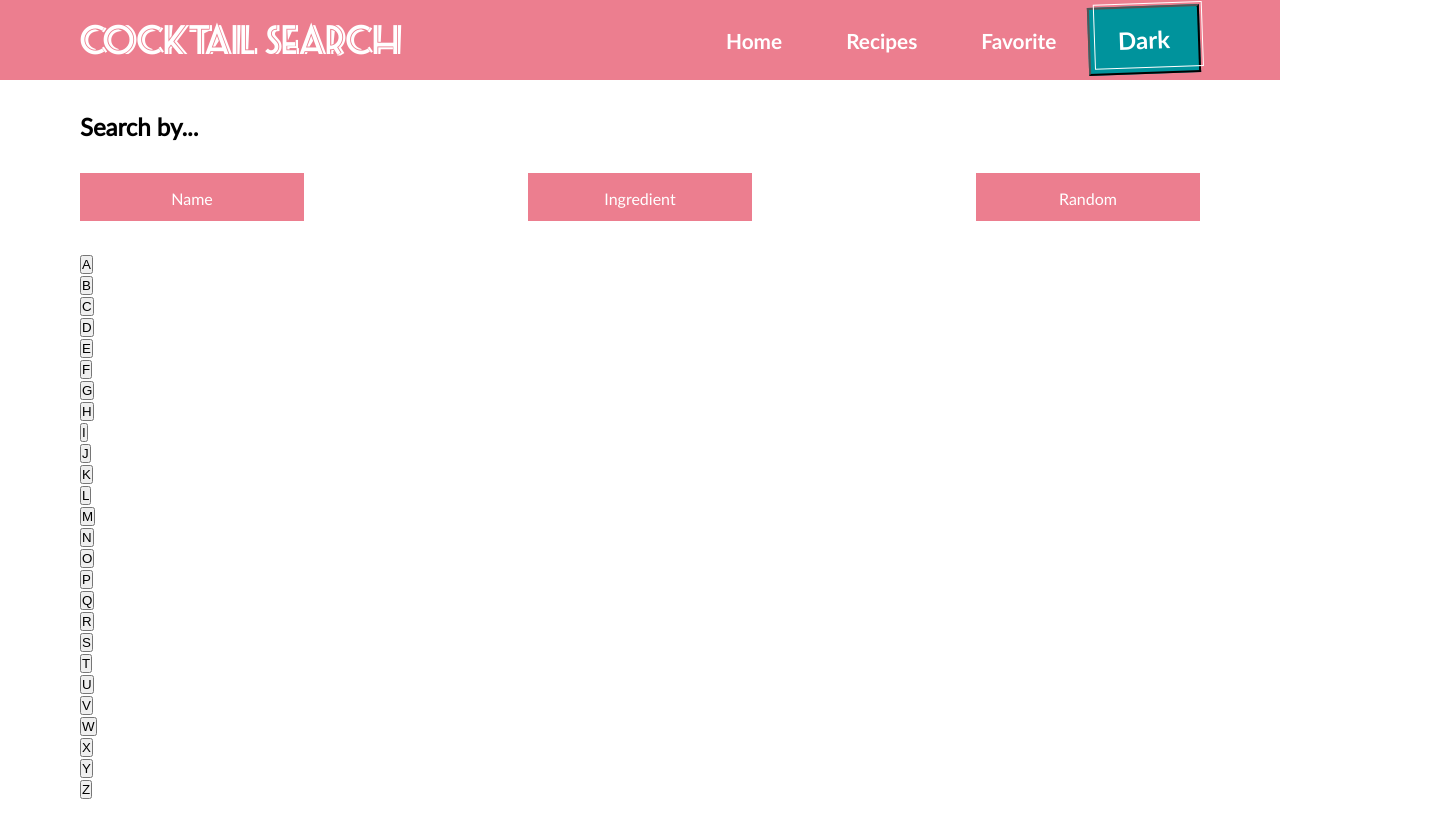
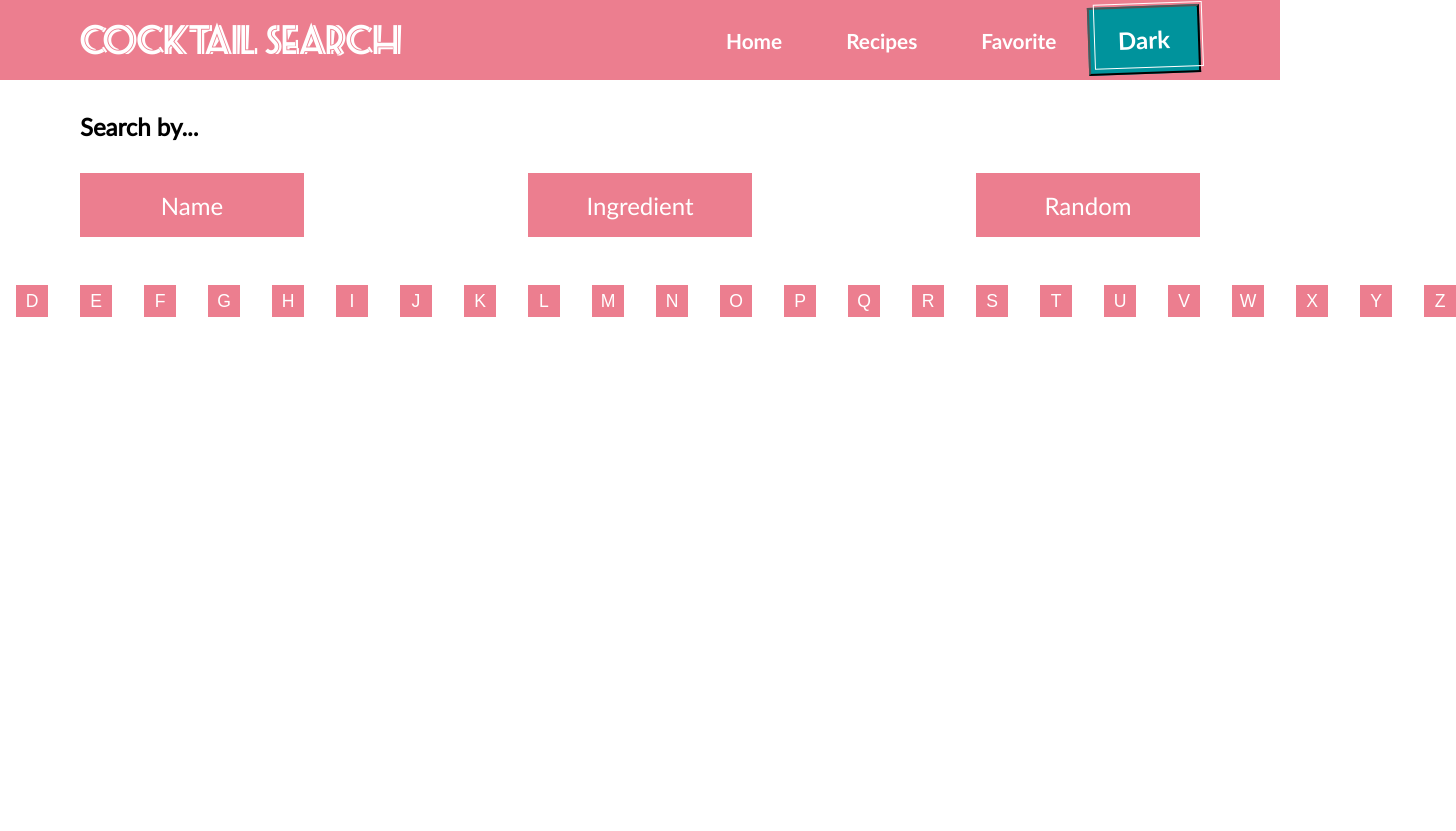
Before and after one commit to MayuHayakawa/cocktail-search, a React (Vite) app: page /recipes in a window 1280 px wide. Both pictures are taken after a click on the label "Name". Shown: the whole page, 1456 px wide, since content can reach past the window. After the commit the page ends 800 px from the top, so only its background shows below. Built offline with nearby package versions, Linux system fonts and the light colour scheme.

Commit message:
added css to searchByIngredient Component

```diff
--- a/src/Pages/Recipes/Search.jsx
+++ b/src/Pages/Recipes/Search.jsx
@@ -16,15 +16,19 @@ const SearchContainer = styled.div`
       display: flex;
       text-align: center;
       width: 20%;
-      height: 3rem;
+      height: 4rem;
       &-label {
         display: block;
         width: 100%;
         height: 100%;
+        font-size: 1.5rem;
         background-color: ${props => props.color === "light" ? "var(--light-bg-primary)" : "var(--dark-bg-primary)"};
         color: ${props => props.color === "light" ? "var(--light-font-primary)" : "var(--dark-font-primary)" };
-        padding-top: 1rem;
+        padding-top: 1.1rem;
         cursor: pointer;
+        &:hover {
+          background-color: ${props => props.color === "light" ? "var(--light-bg-secondary)" : "var(--dark-bg-secondary)"};
+        }
         input {
           display: none;
           &:checked + .categoryContainer-option-label{
@@ -34,8 +38,6 @@ const SearchContainer = styled.div`
       }
     }
   }
-
-
 `
 
 const Search = () => {
--- a/src/Pages/Recipes/SearchByIngredient.jsx
+++ b/src/Pages/Recipes/SearchByIngredient.jsx
@@ -1,10 +1,30 @@
-import React, { useState, useEffect } from 'react';
+import React, { useState, useEffect, useContext } from 'react';
+import styled from 'styled-components';
+import ThemeContext from '../../Context/ThemeContext';
 import axios from 'axios';
 import { TbSearch } from "react-icons/tb";
 import { CgClose } from "react-icons/cg";
 import RecipeCards from './RecipeCards';
 
+const InputContainer = styled.div`
+  display: flex;
+  justify-content: center;
+  input {
+    width: 30%;
+    height: 2rem;
+  }
+  button {
+    width: 2rem;
+    height: 2rem;
+    font-size: 1.3rem;
+  }
+
+
+`
+
 const SearchByIngredient = ( { placeholder,data } ) => {
+  const { theme } = useContext(ThemeContext);
+
   const [ filteredData, setFilteredData ] = useState([]);
   const [ wordEntered, setWordEntered ] = useState("");
   const [ isFocus, setIsFocus ] = useState(false);
@@ -55,7 +75,7 @@ const SearchByIngredient = ( { placeholder,data } ) => {
 
   return (
     <>
-      <div>
+      <InputContainer>
           <input
             onFocus={() => setIsFocus(true)}
             type="text"
@@ -90,7 +110,7 @@ const SearchByIngredient = ( { placeholder,data } ) => {
             </ul>
             )}
           </div>
-      </div>
+      </InputContainer>
       { recipes && recipes.length != 0 && (
         <RecipeCards data={recipes} />
       )}
--- a/src/Pages/Recipes/SearchByName.jsx
+++ b/src/Pages/Recipes/SearchByName.jsx
@@ -1,9 +1,33 @@
+import React, { useState, useEffect, useContext } from 'react';
+import styled from 'styled-components';
+import ThemeContext from '../../Context/ThemeContext';
 import axios from 'axios';
-import React, { useState, useEffect } from 'react'
 import RecipeCards from './RecipeCards';
 
+const FirstLetters = styled.div`
+  display: flex;
+  justify-content: center;
+  div {
+    margin: 1rem;
+    button {
+      font-size: 1.1rem;
+      width: 2rem;
+      height: 2rem;
+      background-color: ${props => props.color === "light" ? "var(--light-bg-primary)" : "var(--dark-bg-primary)"};
+      color: ${props => props.color === "light" ? "var(--light-font-primary)" : "var(--dark-font-primary)" };
+      border: none;
+      cursor: pointer;
+      &:hover {
+        background-color: ${props => props.color === "light" ? "var(--light-bg-secondary)" : "var(--dark-bg-secondary)"};
+      }
+    }
+  }
+`
+
 const SearchByName = () => {
+  const { theme } = useContext(ThemeContext);
   const firstLetters = ['A', 'B', 'C', 'D', 'E', 'F', 'G', 'H', 'I', 'J', 'K', 'L', 'M', 'N', 'O', 'P', 'Q', 'R', 'S', 'T', 'U', 'V', 'W', 'X', 'Y', 'Z'];
+
   const [ firstLetter, setFirstLetter ] = useState("");
   const [ recipes, setRecipes ] = useState([]);
 
@@ -24,7 +48,7 @@ const SearchByName = () => {
 
   return (
     <>
-      <div>
+      <FirstLetters color={theme}>
         {firstLetters.map((value) => {
           return (
             <div key={value}>
@@ -32,7 +56,7 @@ const SearchByName = () => {
             </div>
           )
         })}
-      </div>
+      </FirstLetters>
       { recipes && recipes.length != 0 && (
         <RecipeCards data={recipes} />
       )}
```
